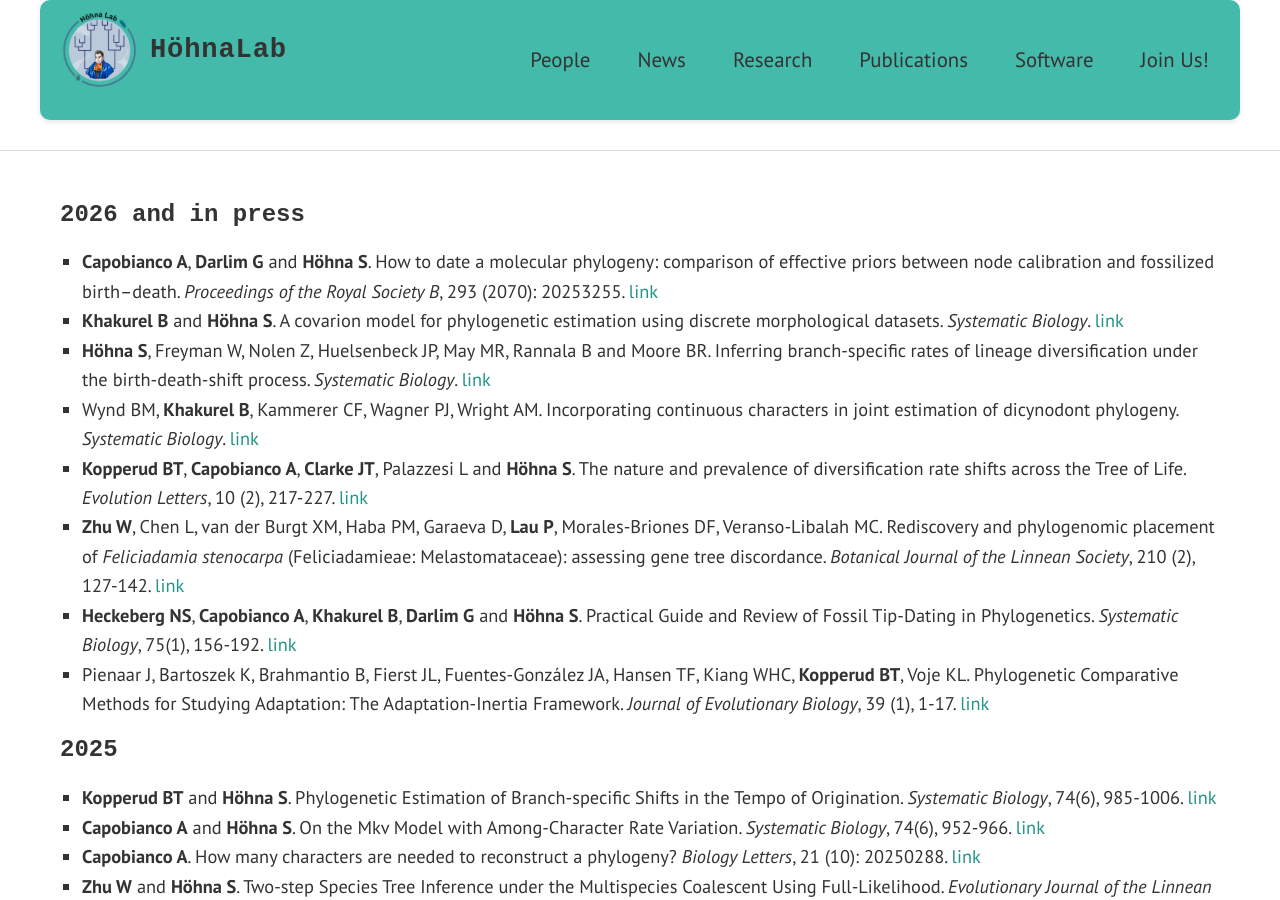
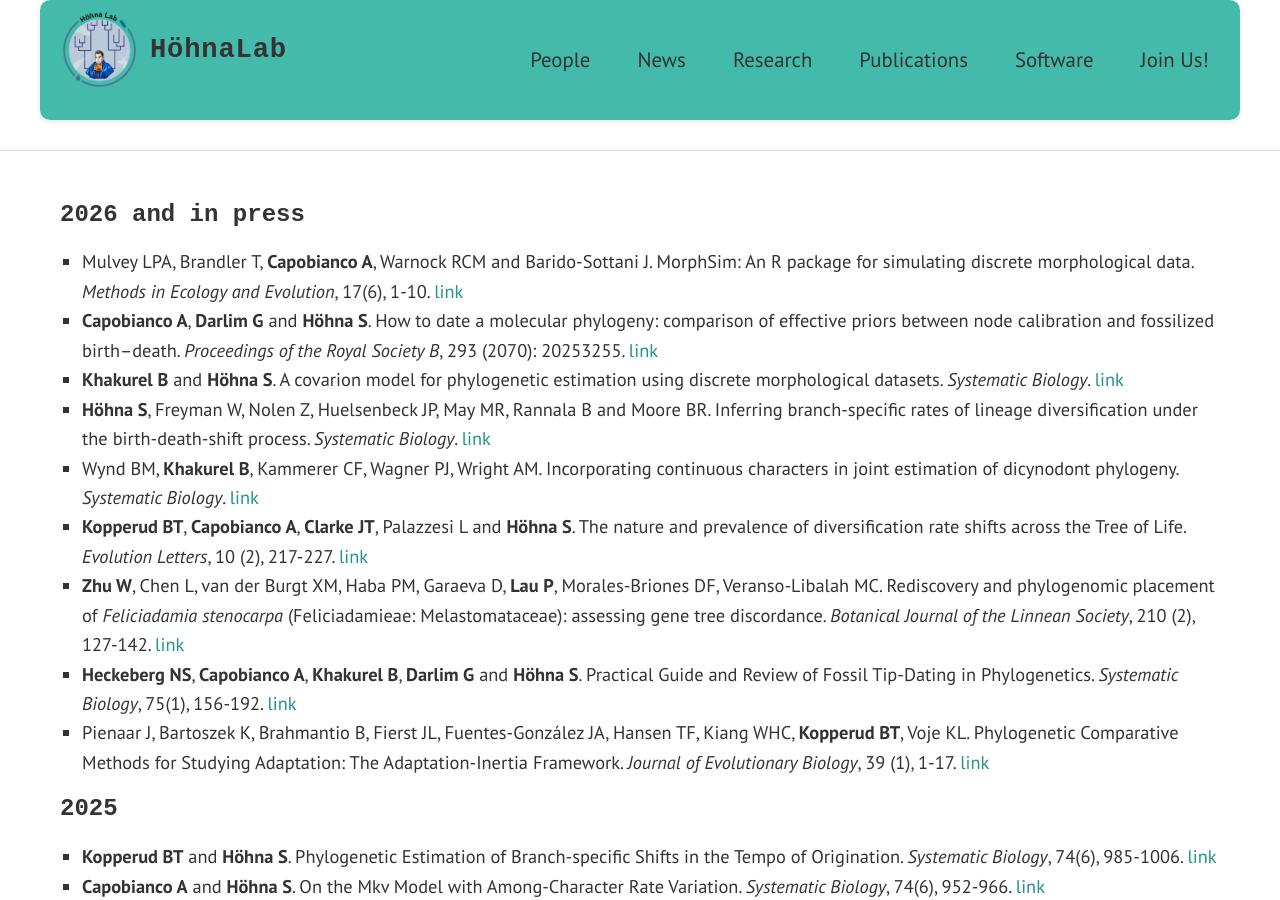
Before and after one commit to hoehnalab/hoehnalab.github.io, a Jekyll site: the page built from publications.md, in a window 1280 px wide and 900 px high. Built offline with Jekyll 4.4.1, drawn with Linux system fonts in a browser that asks for light colours; some web fonts are replaced; some of the changed lines change nothing that is shown.

Commit message:
Update publications.md

```diff
--- a/publications.md
+++ b/publications.md
@@ -4,6 +4,7 @@ title: Publications
 permalink: /publications/
 ---
 <h3>2026 and in press</h3>
+- Mulvey LPA, Brandler T, <strong>Capobianco A</strong>, Warnock RCM and Barido-Sottani J. MorphSim: An R package for simulating discrete morphological data. *Methods in Ecology and Evolution*, 17(6), 1-10. [link](https://doi.org/10.1111/2041-210x.70326)
 - <strong>Capobianco A</strong>, <strong>Darlim G</strong> and <strong>Höhna S</strong>. How to date a molecular phylogeny: comparison of effective priors between node calibration and fossilized birth–death. *Proceedings of the Royal Society B*, 293 (2070): 20253255. [link](https://doi.org/10.1098/rspb.2025.3255)
 - <strong>Khakurel B</strong> and <strong>Höhna S</strong>. A covarion model for phylogenetic estimation using discrete morphological datasets. *Systematic Biology*. [link](https://doi.org/10.1093/sysbio/syag014)
 - <strong>Höhna S</strong>, Freyman W, Nolen Z, Huelsenbeck JP, May MR, Rannala B and Moore BR. Inferring branch-specific rates of lineage diversification under the birth-death-shift process. *Systematic Biology*. [link](https://doi.org/10.1093/sysbio/syag003)
@@ -34,7 +35,7 @@ permalink: /publications/
 <h3>2024</h3>
 - <strong>Capobianco A</strong>, Friedman M. Fossils indicate marine dispersal in osteoglossid fishes, a classic example of continental vicariance. *Proceedings of the Royal Society B*, 291:20241293. [link](https://doi.org/10.1098/rspb.2024.1293)
 - <strong>Khakurel B</strong>, Grigsby C, Tran TD, Zariwala J, <strong>Höhna S</strong>, Wright AM. The fundamental role of character coding in Bayesian morphological phylogenetics. *Systematic Biology*, 73(5), 861-871. [link](https://doi.org/10.1093/sysbio/syae033)
-- Bartoszek K, <strong>Clarke JT</strong>, Fuentes-González J, Mitov V, Pienaar J, Piwczyński M, Puchałka R, Spalik K, Voje KL. Fast mvSLOUCH: Multivariate Ornstein–Uhlenbeck-based models of trait evolution on large phylogenies. *Methods in Ecology and Evolution*, 15(9), 1507-1515. [link](https://besjournals.onlinelibrary.wiley.com/doi/full/10.1111/2041-210X.14376)
+- Bartoszek K, <strong>Clarke JT</strong>, Fuentes-González J, Mitov V, Pienaar J, Piwczyński M, Puchałka R, Spalik K, Voje KL. Fast mvSLOUCH: Multivariate Ornstein–Uhlenbeck-based models of trait evolution on large phylogenies. *Methods in Ecology and Evolution*, 15(9), 1507-1515. [link](https://doi.org/10.1111/2041-210X.14376)
 - <strong>Clarke JT</strong> and Davis, RB. Salinity plays a limited role in determining rates of size evolution in fishes globally across multiple scales. *Global Ecology and Biogeography*, 33(9), e13883. [link](https://onlinelibrary.wiley.com/doi/full/10.1111/geb.13883)
 - Karapunar B, <strong>Höhna S</strong> and Nützel A. Phylogeny of the longest existing gastropod clade (Pleurotomariida) reconstructed with Bayesian and parsimony methods and its implications on gastropod shell characters, *Journal of Systematic Palaeontology*, 22(1), 2384141. [link](https://doi.org/10.1080/14772019.2024.2384141)
 - <strong>Billenstein RJ</strong>, <strong>Höhna S</strong>. Comparison of Bayesian Coalescent Skyline Plot Models for Inferring Demographic Histories. *Molecular Biology and Evolution*, 41(5), msae073. [link](https://academic.oup.com/mbe/article/41/5/msae073/7648822)
```
